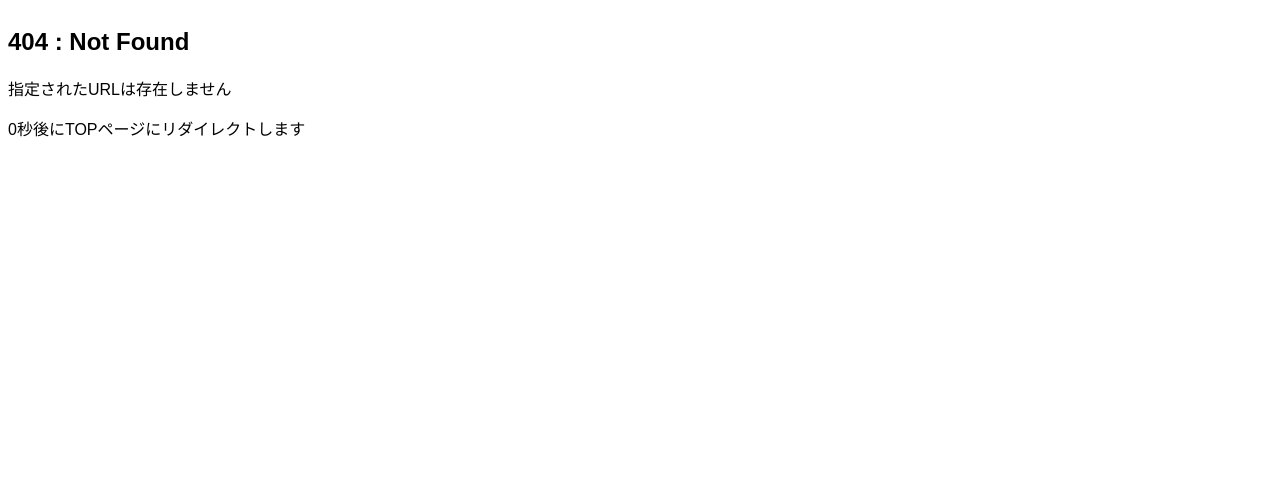
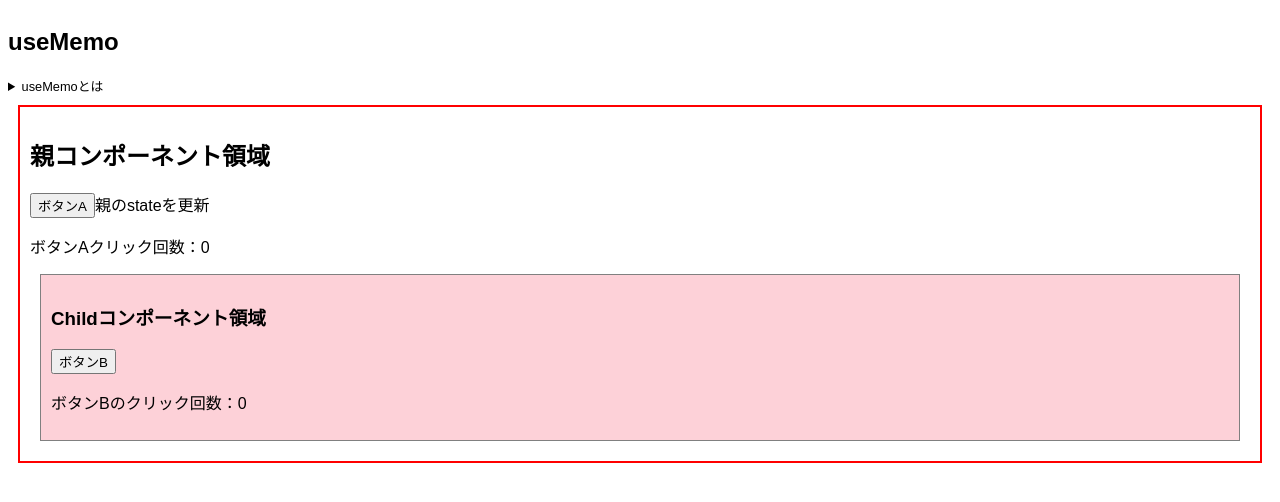
Before and after one commit to keroro0402/Next_Docker_App, a Next.js app in the folder web/: page /07_useMemo in a window 1280 px wide. Before the commit this address had no page. Shown: the top 502 px of the page. Built offline with nearby package versions, Linux system fonts and the light colour scheme.

Commit message:
useMemoコンポーネント追加

```diff
--- /dev/null
+++ b/web/src/app/07_useMemo/components/child.tsx
@@ -0,0 +1,27 @@
+import { useMemo } from 'react';
+
+type useCallbackProps = {
+  countB: number;
+  onClick: () => void;
+};
+const Child = ({ countB, onClick }: useCallbackProps) => {
+  console.log('Childコンポーネントのレンダリング');
+
+  return useMemo(() => {
+    console.log('useMemoChildコンポーネントのレンダリング');
+    return (
+      <>
+        <div className='child border area-pink'>
+          <div>
+            <h3>Childコンポーネント領域</h3>
+            {/* <p className='mt-0 fs_small'>memo関数を未使用なのでボタンAを押すと再レンダリングされる</p> */}
+            <button onClick={onClick}>ボタンB</button>
+            <p>ボタンBのクリック回数：{countB}</p>
+          </div>
+        </div>
+      </>
+    );
+  }, [countB, onClick]);
+};
+
+export default Child;
--- /dev/null
+++ b/web/src/app/07_useMemo/components/useMemo01.tsx
@@ -0,0 +1,38 @@
+'use client';
+
+import Child from './child';
+import { useState } from 'react';
+
+const UseMemo01 = () => {
+  const [countA, setCountA] = useState(0);
+  const [countB, setCountB] = useState(0);
+  console.log('親コンポーネントのレンダリング');
+
+  const clickHandler = () => {
+    setCountB((prev) => prev + 1);
+  };
+
+  return (
+    <>
+      <div className='parent'>
+        <div>
+          <h2>親コンポーネント領域</h2>
+          <button
+            onClick={() => {
+              setCountA((prev) => prev + 1);
+            }}
+          >
+            ボタンA
+          </button>
+          <span>親のstateを更新</span>
+          <div>
+            <p>ボタンAクリック回数：{countA}</p>
+          </div>
+        </div>
+        <Child countB={countB} onClick={clickHandler} />
+      </div>
+    </>
+  );
+};
+
+export default UseMemo01;
--- /dev/null
+++ b/web/src/app/07_useMemo/layout.tsx
@@ -0,0 +1,15 @@
+import React, { ReactNode } from 'react';
+
+interface SubLayoutProps {
+  children: ReactNode;
+}
+
+const SubLayout: React.FC<SubLayoutProps> = ({ children }) => {
+  return (
+    <>
+      <div>{children}</div>
+    </>
+  );
+};
+
+export default SubLayout;
--- /dev/null
+++ b/web/src/app/07_useMemo/page.tsx
@@ -0,0 +1,18 @@
+import UseMemo01 from './components/useMemo01';
+import Link from 'next/link';
+
+export default function UseMemo() {
+  return (
+    <>
+      <h2>useMemo</h2>
+      <details className='accordion-003 fs_small '>
+        <summary>useMemoとは</summary>
+        <p className='m-0'>
+          <Link href={'/05_memo'}>memo</Link>に似ているが、useMemoは全てのリソースをメモ化できる。
+        </p>
+      </details>
+
+      <div className='card'>{<UseMemo01 />}</div>
+    </>
+  );
+}
```
